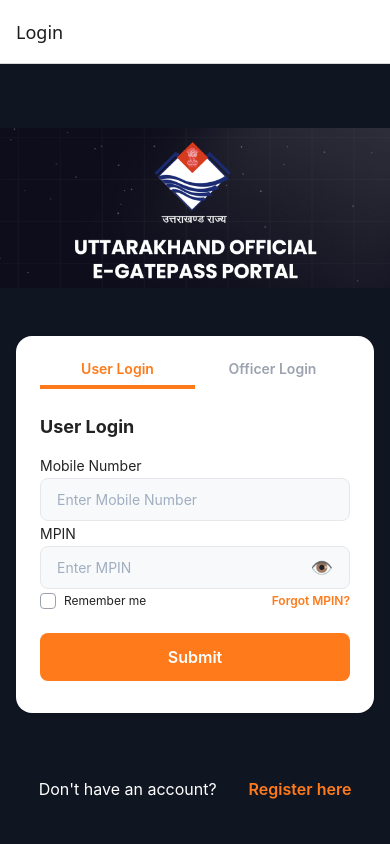
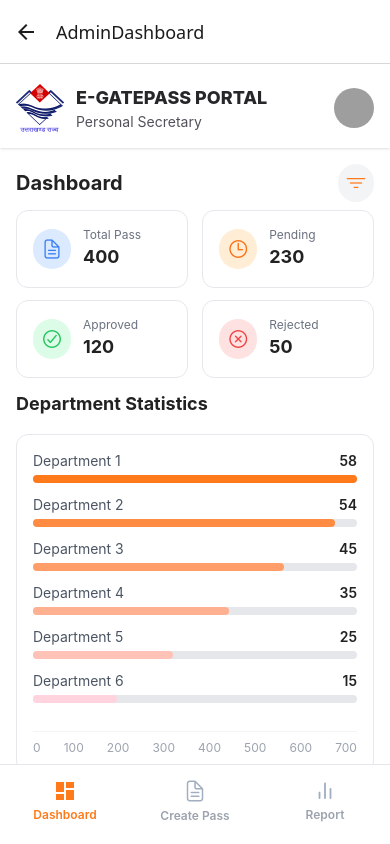
Before and after one commit to yogeshsharmavlogs/egate-pass, a React Native app: screen /AdminDashboard in a window 390 px wide. Built offline with nearby package versions, Linux system fonts and the light colour scheme; grey boxes are pictures that could not be loaded.

Commit message:
created admin dashboard and added navigations for admin dashboard.

```diff
--- /dev/null
+++ b/components/AdminBottomNavbar.tsx
@@ -0,0 +1,21 @@
+import { View, Text, TouchableOpacity} from "react-native";
+import { Ionicons, MaterialIcons, Feather } from "@expo/vector-icons";
+
+export default function BottomNav({ active = "Dashboard", navigation }: any) {
+  return (
+    <View className="absolute left-0 right-0 bottom-0 pb-2 flex-row bg-white border-t border-gray-200 h-20 items-center justify-around z-50">
+      <TouchableOpacity className="items-center flex-1" onPress={() => navigation.navigate('AdminDashboard')}>
+        <MaterialIcons name="dashboard" size={24} color={active === "Dashboard" ? "#FF7A1A" : "#A0AEC0"} />
+        <Text className={`text-xs mt-1 font-semibold ${active === "Dashboard" ? "text-[#FF7A1A]" : "text-gray-400"}`}>Dashboard</Text>
+      </TouchableOpacity>
+      <TouchableOpacity className="items-center flex-1" onPress={() => navigation.navigate('CreatePass')}>
+        <Ionicons name="document-text-outline" size={24} color={active === "CreatePass" ? "#FF7A1A" : "#A0AEC0"} />
+         <Text className={`text-xs mt-1 font-semibold ${active === "CreatePass" ? "text-[#FF7A1A]" : "text-gray-400"}`}>Create Pass</Text>
+      </TouchableOpacity>
+      <TouchableOpacity className="items-center flex-1" onPress={() => navigation.navigate('SecretaryReport')}>
+        <Feather name="bar-chart-2" size={22} color={active === "SecretaryReport" ? "#FF7A1A" : "#A0AEC0"}/>
+        <Text className={`text-xs mt-1 font-semibold ${active === "SecretaryReport" ? "text-[#FF7A1A]" : "text-gray-400"}`}>Report</Text>
+      </TouchableOpacity>
+    </View>
+  );
+};
--- /dev/null
+++ b/components/AdminDashboard.tsx
@@ -0,0 +1,197 @@
+import { View, Text, TouchableOpacity, ScrollView } from 'react-native';
+import { Ionicons, Feather } from '@expo/vector-icons';
+import { useState } from 'react';
+import VisitorDetailsModal from './VisitorDetails';
+import type { NativeStackNavigationProp } from '@react-navigation/native-stack';
+import AdminLayout from './AdminLayout';
+
+const passes = [
+  {
+    label: 'Total Pass',
+    value: 400,
+    icon: 'document-text-outline',
+    color: '#3B82F6',
+    bg: 'bg-blue-100',
+  },
+  {
+    label: 'Pending',
+    value: 230,
+    icon: 'time-outline',
+    color: '#F97316',
+    bg: 'bg-orange-100',
+  },
+  {
+    label: 'Approved',
+    value: 120,
+    icon: 'checkmark-circle-outline',
+    color: '#22C55E',
+    bg: 'bg-green-100',
+  },
+  {
+    label: 'Rejected',
+    value: 50,
+    icon: 'close-circle-outline',
+    color: '#EF4444',
+    bg: 'bg-red-100',
+  },
+];
+
+const departmentData = [
+  { name: 'Department 1', value: 58, color: '#FF7A1A' },
+  { name: 'Department 2', value: 54, color: '#FF8C42' },
+  { name: 'Department 3', value: 45, color: '#FF9E69' },
+  { name: 'Department 4', value: 35, color: '#FFB090' },
+  { name: 'Department 5', value: 25, color: '#FFC2B7' },
+  { name: 'Department 6', value: 15, color: '#FFD4DE' },
+];
+
+
+const tableRows = [
+  { id: 1, name: 'Rajesh Kumar' },
+  { id: 2, name: 'Rajesh Kumar' },
+  { id: 3, name: 'Rajesh Kumar' },
+  { id: 4, name: 'Rajesh Kumar' },
+  { id: 5, name: 'Rajesh Kumar' },
+  { id: 6, name: 'Rajesh Kumar' },
+  { id: 7, name: 'Rajesh Kumar' },
+];
+
+
+const createOptions = [
+  {
+    id: 1,
+    title: 'Create Designation',
+    icon: 'document-text-outline',
+    color: '#3B82F6',
+  },
+  {
+    id: 2,
+    title: 'Create Department',
+    icon: 'business-outline',
+    color: '#8B5CF6',
+  },
+  {
+    id: 3,
+    title: 'Create Pass',
+    icon: 'card-outline',
+    color: '#F59E0B',
+  },
+];
+
+
+type AdminDashboardProps = {
+  navigation: NativeStackNavigationProp<any>;
+};
+
+export function AdminDashboard({ navigation }: AdminDashboardProps) {
+  const [modalVisible, setModalVisible] = useState(false);
+  const [selectedVisitor, setSelectedVisitor] = useState<any>(null);
+
+    const maxValue = Math.max(...departmentData.map(item => item.value));
+
+
+  return (
+<>
+    <AdminLayout navigation={navigation} active="Dashboard" className="flex-1 bg-white">
+      <ScrollView className="flex-1" contentContainerStyle={{ paddingBottom: 80 }}>
+        <View className="mb-2 mt-4 flex-row items-center justify-between px-4">
+          <Text className="text-xl font-bold text-[#222]">Dashboard</Text>
+          <TouchableOpacity className="rounded-full bg-gray-100 p-2">
+            <Ionicons name="filter-outline" size={20} color="#FF7A1A" />
+          </TouchableOpacity>
+        </View>
+
+        <View className="flex-row flex-wrap justify-between px-4">
+          {passes.map((item) => (
+            <View
+              key={item.label}
+              className="mb-3 w-[48%] flex-row items-center rounded-xl border border-gray-200 bg-white p-4"
+              style={{ minWidth: 150 }}>
+              <View className={`mr-3 rounded-full p-2 ${item.bg}`}>
+                <Ionicons name={item.icon as any} size={22} color={item.color} />
+              </View>
+              <View>
+                <Text className="text-xs text-gray-500">{item.label}</Text>
+                <Text className="text-lg font-bold text-[#222]">{item.value}</Text>
+              </View>
+            </View>
+          ))}
+        </View>
+
+      <View className="px-4 mb-6">
+             <Text className="text-lg font-bold text-[#222] mb-4">Department Statistics</Text>
+             <View className="bg-white rounded-xl border border-gray-200 p-4">
+               {departmentData.map((item, index) => (
+                 <View key={index} className="mb-3">
+                   <View className="flex-row items-center justify-between mb-1">
+                     <Text className="text-sm text-gray-600">{item.name}</Text>
+                     <Text className="text-sm font-semibold text-[#222]">{item.value}</Text>
+                   </View>
+                   <View className="h-2 bg-gray-200 rounded-full">
+                     <View
+                       className="h-2 rounded-full"
+                       style={{
+                         width: `${(item.value / maxValue) * 100}%`,
+                         backgroundColor: item.color,
+                       }}
+                     />
+                   </View>
+                 </View>
+               ))}
+
+               <View className="flex-row justify-between mt-4 pt-2 border-t border-gray-100">
+                 {[0, 100, 200, 300, 400, 500, 600, 700].map((value, index) => (
+                   <Text key={index} className="text-xs text-gray-400">{value}</Text>
+                 ))}
+               </View>
+             </View>
+           </View>
+
+        <View className="mb-1 mt-4 flex-row items-center justify-between px-4">
+          <Text className="text-base font-bold text-[#222]">Daily Pass Table</Text>
+          <TouchableOpacity className="p-2">
+            <Feather name="search" size={18} color="#A0AEC0" />
+          </TouchableOpacity>
+        </View>
+
+        <View className="mx-4 mb-4 overflow-hidden rounded-xl border border-gray-200">
+          <View className="flex-row gap-20 bg-[#F7F9FB] px-2 py-2">
+            <Text className="flex-1 text-base font-semibold text-zinc-800">Sr No</Text>
+            <Text className="flex-1 text-base font-semibold text-zinc-800">Name</Text>
+            <Text className="flex-2 text-base font-semibold text-zinc-800">Details</Text>
+          </View>
+
+          {tableRows.map((row, index) => (
+            <View
+              key={row.id}
+              className={`flex-row gap-20 border-t border-gray-100 px-2 py-2 ${
+                index % 2 === 0 ? 'bg-white' : 'bg-[#F7F9FB]'
+              }`}>
+              <Text className="flex-1 text-base text-zinc-800">{row.id}</Text>
+              <Text className="flex-2 text-base text-[#222]">{row.name}</Text>
+
+              <TouchableOpacity
+                className="flex-2"
+                onPress={() => {
+                  setSelectedVisitor(row);
+                  setModalVisible(true);
+                }}>
+                <Text className="text-base font-semibold text-[#FF7A1A]">View Details</Text>
+              </TouchableOpacity>
+            </View>
+          ))}
+        </View>
+      </ScrollView>
+
+      <VisitorDetailsModal
+        visible={modalVisible}
+        onClose={() => setModalVisible(false)}
+        data={selectedVisitor}
+        onApprove={() => {}}
+        onReject={() => {}}
+      />
+    </AdminLayout>
+    </>
+
+  );
+}
--- /dev/null
+++ b/components/AdminLayout.tsx
@@ -0,0 +1,13 @@
+import { View } from "react-native";
+import AppHeader from "./AppHeader";
+import AdminBottomNavbar from "./AdminBottomNavbar";
+
+export default function AdminLayout({ children, navigation, active }: any) {
+  return (
+    <View className="flex-1 bg-white">
+      <AppHeader />
+      <View className="flex-1">{children}</View>
+      <AdminBottomNavbar active={active} navigation={navigation} />
+    </View>
+  );
+}
--- a/components/OfficerLogin.tsx
+++ b/components/OfficerLogin.tsx
@@ -43,7 +43,7 @@
 
   const handleSubmit = () => {
     if (validate()) {
-      navigation.navigate('OfficerDashboard');
+      navigation.navigate('AdminDashboard');
     }
   };
 
--- a/navigation/AppNavigator.tsx
+++ b/navigation/AppNavigator.tsx
@@ -10,6 +10,8 @@
 import CreatePass from 'components/CreatePass';
 import EditProfile from 'components/EditProfile';
 import SecretaryReport from 'components/SecretaryReport';
+import { AdminDashboard } from 'components/AdminDashboard';
+import CreateOptionsScreen from 'components/CreateOptionsScreen';
 
 const Stack = createNativeStackNavigator();
 
@@ -27,7 +29,7 @@
         <Stack.Screen name="CreatePass" component={CreatePass} />
         <Stack.Screen name="EditProfile" component={EditProfile} />
         <Stack.Screen name="SecretaryReport" component={SecretaryReport} />
-
+        <Stack.Screen name="AdminDashboard" component={AdminDashboard} />
       </Stack.Navigator>
     </NavigationContainer>
   );
```
